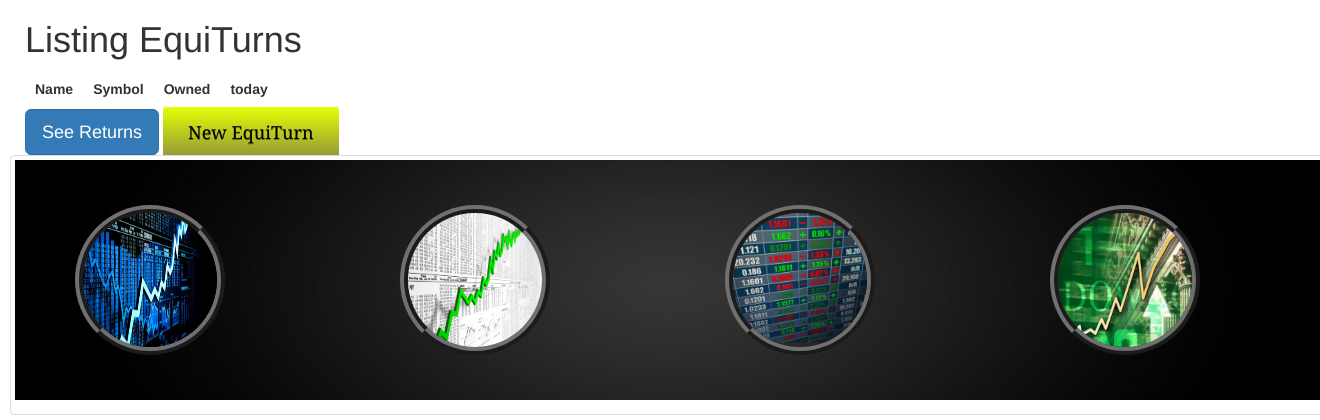
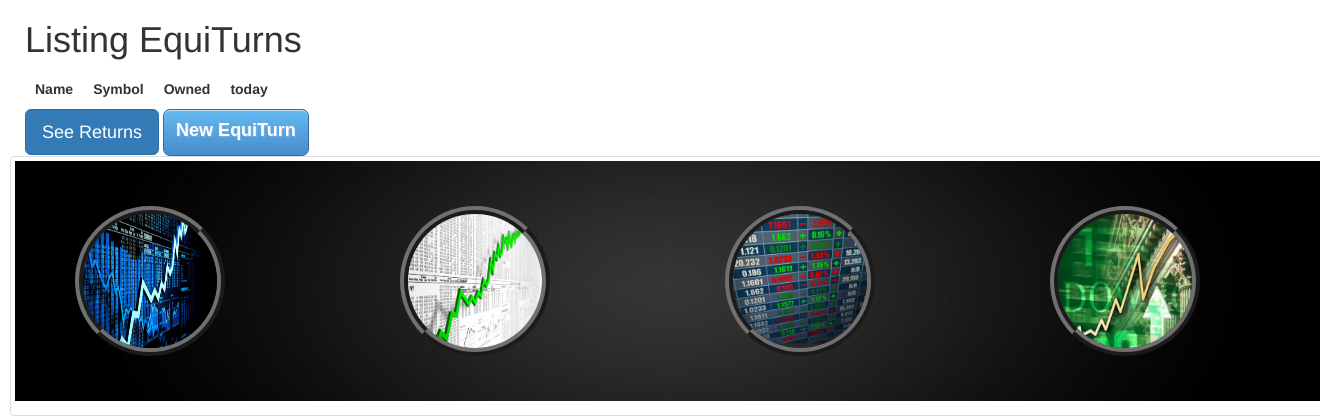
Before and after one commit to cjulius/Equiturns, a Rails app: page / in a window 1320 px wide; the page is wider, and only the part inside the window is pictured. Shown: the part 138-558 px from the top of that part. Run offline with Rails 7, Linux system fonts and the light colour scheme; data that the repository does not hold is empty; style sheets or scripts are compiled from the project's sources; some libraries are stand-ins or nearby versions.

Commit message:
before hide/show

```diff
--- a/app/assets/stylesheets/equi_turns.css.scss
+++ b/app/assets/stylesheets/equi_turns.css.scss
@@ -101,33 +101,44 @@ td {
 }
 
 .button {
-   border-top: 1px solid #ffffff;
-   background: #969938;
-   background: -webkit-gradient(linear, left top, left bottom, from(#e2ff03), to(#969938));
-   background: -webkit-linear-gradient(top, #e2ff03, #969938);
-   background: -moz-linear-gradient(top, #e2ff03, #969938);
-   background: -ms-linear-gradient(top, #e2ff03, #969938);
-   background: -o-linear-gradient(top, #e2ff03, #969938);
-   padding: 12.5px 25px;
-   -webkit-border-radius: 4px;
-   -moz-border-radius: 4px;
-   border-radius: 4px;
-   -webkit-box-shadow: rgba(0,0,0,1) 0 1px 0;
-   -moz-box-shadow: rgba(0,0,0,1) 0 1px 0;
-   box-shadow: rgba(0,0,0,1) 0 1px 0;
-   text-shadow: rgba(0,0,0,.4) 0 1px 0;
-   color: #000000!important;
-   font-size: 18px;
-   font-family: Georgia, Serif;
-   text-decoration: none;
-   vertical-align: middle;
-   }
+		-moz-box-shadow:inset 0px 1px 0px 0px #bee2f9;
+	-webkit-box-shadow:inset 0px 1px 0px 0px #bee2f9;
+	box-shadow:inset 0px 1px 0px 0px #bee2f9;
+	background:-webkit-gradient( linear, left top, left bottom, color-stop(0.05, #63b8ee), color-stop(1, #468ccf) );
+	background:-moz-linear-gradient( center top, #63b8ee 5%, #468ccf 100% );
+	filter:progid:DXImageTransform.Microsoft.gradient(startColorstr='#63b8ee', endColorstr='#468ccf');
+	background-color:#63b8ee;
+	border-top-left-radius:7px;
+	border-top-right-radius:7px;
+	border-bottom-right-radius:7px;
+	border-bottom-left-radius:7px;
+	text-indent:0;
+	border:1px solid #3866a3;
+	display:inline-block;
+	color:#ffffff;
+	font-family:Arial;
+	font-size:18px;
+	font-weight:bold;
+	font-style:normal;
+	height:47px;
+	line-height:40px;
+	width:146px;
+	text-decoration:none;
+	text-align:center;
+	text-shadow:1px 1px 0px #7cacde;
+/*	background:-webkit-gradient( linear, left top, left bottom, color-stop(0.05, #5e95cc), color-stop(1, #306fad) );
+	background:-moz-linear-gradient( center top, #5e95cc 5%, #306fad 100% );*/
+
+}
 .button:hover {
-   border-top-color: #3e7828;
-   background: #3e7828;
-   color: #ccc;
-   }
+	background:-webkit-gradient( linear, left top, left bottom, color-stop(0.05, #306fad), color-stop(1, #5e95cc) );
+	background:-moz-linear-gradient( center top, #306fad 5%, #5e95cc 100% );
+	filter:progid:DXImageTransform.Microsoft.gradient(startColorstr='#306fad', endColorstr='#5e95cc');
+	background-color:#306fad;
+	text-decoration:none;
+}
+
 .button:active {
-   border-top-color: #1b435e;
-   background: #1b435e;
-   }
+	position:relative;
+	top:1px;
+}
```
